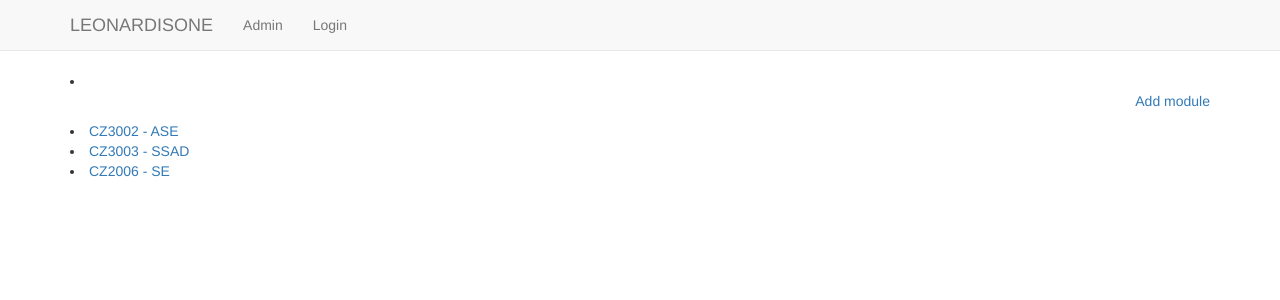
After one commit to LeonardisOne/NTU-CZ3002-Project, a Django app: page /appOne/manage_module/ in a window 1280 px wide. The commit adds this page. Shown: the top 300 px of the page. Run offline with Django 3.2, Linux system fonts and the light colour scheme; some libraries are stand-ins or nearby versions.

Commit message:
merged dan's branch manually

```diff
--- a/WebOne/appOne/urls.py
+++ b/WebOne/appOne/urls.py
@@ -6,6 +6,10 @@ app_name = 'appOne'
 urlpatterns = [
     path('register/',views.register,name='register'),
     path('user_login/',views.user_login,name='user_login'),
-    path('addmodule/', views.add_module, name = 'add_module'),
+    path('add_module/', views.add_module, name = 'add_module'),
     path('modules/<str:pk>/addchapter/', views.add_chapter, name = 'add_chapter'),
+    path('manage_module/', views.manage_module, name = 'manage_module'),
+    path('manage_chapter/',views.manage_chapter, name = 'manage_chapter'),
+    path('prof/',views.prof_page, name = 'prof_page'),
+    path('student/',views.student_page, name = 'student_page'),
 ]
--- a/WebOne/appOne/views.py
+++ b/WebOne/appOne/views.py
@@ -71,6 +71,13 @@ def user_login(request):
         if user:
             if user.is_active:
                 login(request,user)
+
+                if user.groups.filter(name = 'Professors').exists():
+                    return prof_page(request)
+
+                elif user.groups.filter(name = 'Students').exists():
+                    return student_page(request)
+
                 return HttpResponseRedirect(reverse('index')) #back to home page
 
             else:
@@ -93,7 +100,8 @@ def add_module(request):
             module = form.save()
             module.save()
 
-            return HttpResponseRedirect(reverse('index'))
+            #return HttpResponseRedirect(reverse('index'))
+            return render(request,'appOne/manage_module.html',{})
     else:
         form = AddModuleForm()
 
@@ -107,13 +115,11 @@ def add_chapter(request, pk):
     module_stored = get_object_or_404(Module, module_name=pk)
     if request.method == 'POST':
         form = AddChapterForm(request.POST)
-        print('before valid check')
 
         if form.is_valid():
             chapter = form.save(commit=False)
             chapter.module = module_stored
             chapter.save()
-            print('after valid check')
 
             return HttpResponseRedirect(reverse('index'))
     else:
@@ -124,3 +130,18 @@ def add_chapter(request, pk):
         'module': module_stored
     }
     return render(request, 'appOne/addchapter.html', context)
+
+def manage_module(request):
+    return render(request,'appOne/manage_module.html',{})
+
+def manage_chapter(request):
+    return render(request,'appOne/manage_chapter.html',{})
+
+# def view_module(request):
+#     return render(request,'appOne/view_module.html',{})
+
+def prof_page(request):
+    return render(request,'appOne/prof.html',{})
+
+def student_page(request):
+    return render(request,'appOne/student.html',{})
--- a/WebOne/templates/appOne/base.html
+++ b/WebOne/templates/appOne/base.html
@@ -23,7 +23,10 @@
             <li><a class="navbar-link" href="{% url 'appOne:user_login'%}">Login</a></li>
             <!-- <li><a class="navbar-link" href="{% url 'appOne:register' %}">Register</a></li> -->
             {% endif %}
-
+            {% block nav_bar %}
+          {% endblock %}
+          <!-- <li><a class="navbar-brand" href="{% url 'appOne:manage_module'%}">Manage Module</a></li>
+          <li><a class="navbar-brand" href="{% url 'appOne:manage_chapter'%}">Manage Chapter</a></li> -->
         </ul>
       </div>
     </nav>
--- a/WebOne/templates/appOne/index.html
+++ b/WebOne/templates/appOne/index.html
@@ -4,7 +4,7 @@
 <div class="container">
   <div class="jumbotron">
     <h1>WELCOME TO LEONARDISONE!</h1>
-    {% if user.is_authenticated%}
+    {% if user.is_authenticated %}
       <h2>WELCOME {{ user.username}}!</h2>
     {% else %}
       <h2>Please Login to LEONARDISONE</h2>
--- a/WebOne/templates/appOne/addmodule.html
+++ b/WebOne/templates/appOne/manage_chapter.html
@@ -4,13 +4,14 @@
 {% block body_block %}
   <div class="container">
     <div class="jumbotron">
-        <h1>Add module</h1>
+        <h1>List of Chapters</h1>
+        <li><p style="text-align:right"><a href="{% url 'appOne:add_chapter'%}">Add chapter (not functional yet)</a></p></li>
         <h3>Details about the new module.</h3>
 
         <form enctype="multipart/form-data" method="POST">
           {% csrf_token %}
           {{ form.as_p }}
-          <input type="submit" name="" value="Add Module">
+          <input type="submit" name="" value="Add Chapter">
         </form>
 
     </div>
--- /dev/null
+++ b/WebOne/templates/appOne/manage_module.html
@@ -0,0 +1,13 @@
+
+{% extends "appOne/base.html" %}
+{% load staticfiles %}
+
+{% block nav_bar %}
+{% endblock %}
+
+{% block body_block %}
+<li><p style="text-align:right"><a href="{% url 'appOne:add_module'%}">Add module</a></p></li>
+<li><a href="{% url 'appOne:manage_chapter'%}">CZ3002 - ASE</a></li>
+<li><a href="{% url 'appOne:manage_chapter'%}">CZ3003 - SSAD</a></li>
+<li><a href="{% url 'appOne:manage_chapter'%}">CZ2006 - SE </a></li>
+{% endblock %}
--- /dev/null
+++ b/WebOne/templates/appOne/student.html
@@ -0,0 +1,2 @@
+{% extends "appOne/index.html" %}
+{% load staticfiles %}
```
Also changed, not shown: WebOne/templates/appOne/prof.html (added, +7 -0 lines).
